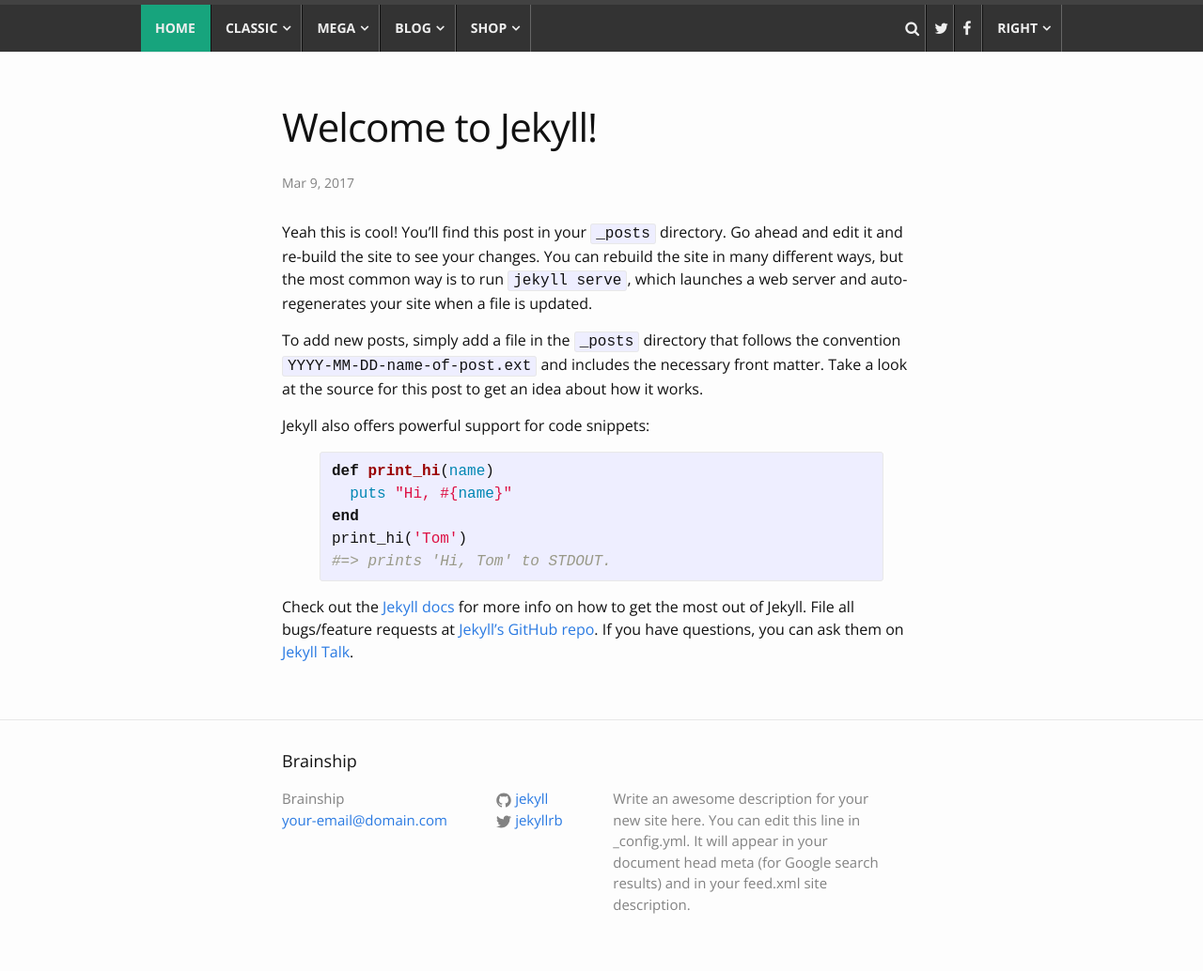
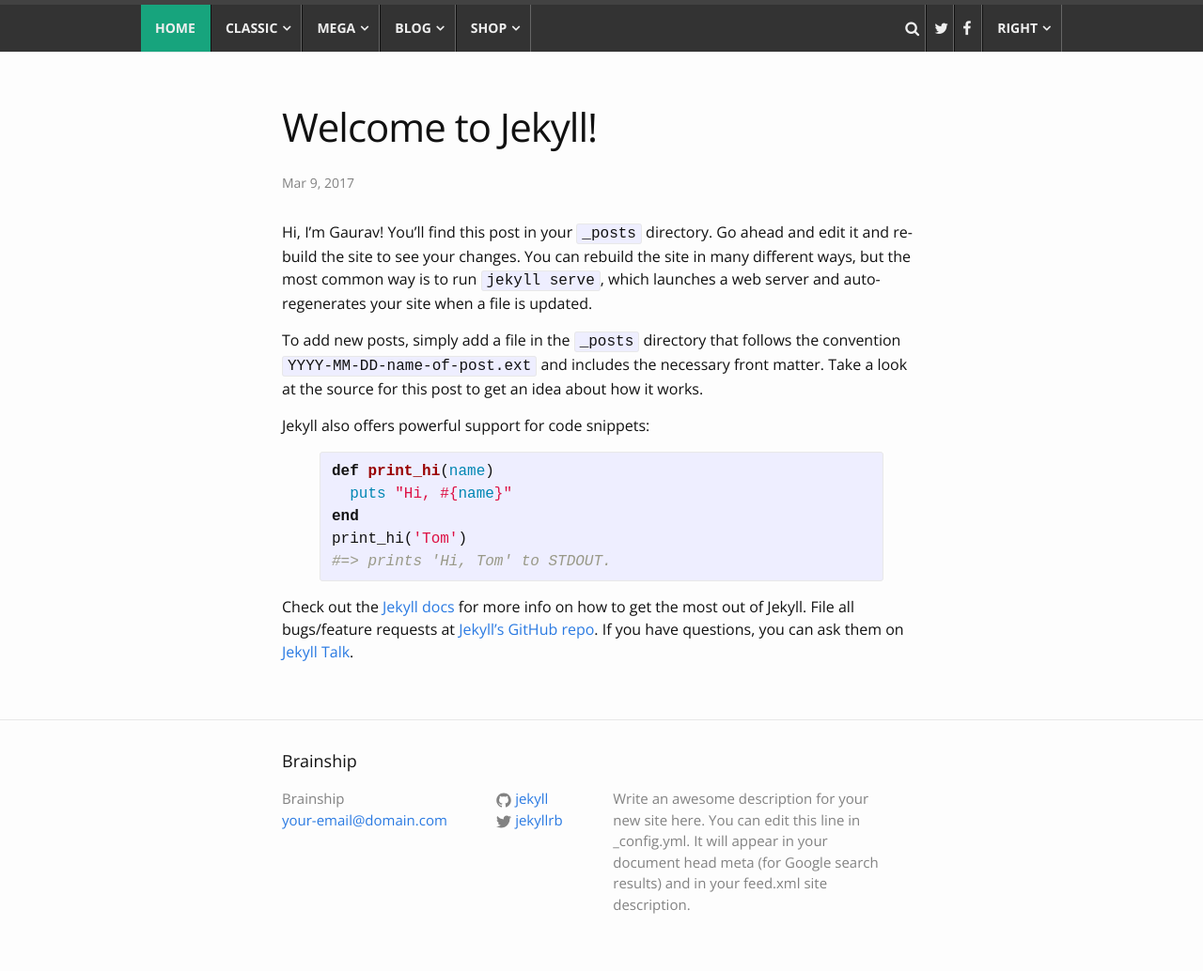
Before and after one commit to brainship/brainship-blog, a Jekyll site: the page built from _posts/2017-03-09-welcome-to-jekyll.markdown, in a window 1280 px wide. Shown: the whole page at 94% size. Built offline with Jekyll 4.4.1, drawn with Linux system fonts in a browser that asks for light colours.

Commit message:
Updated Welcome To Jekyll

```diff
--- a/_posts/2017-03-09-welcome-to-jekyll.markdown
+++ b/_posts/2017-03-09-welcome-to-jekyll.markdown
@@ -7,7 +7,7 @@
 layout: post
 ---
 
-Yeah this is cool! You’ll find this post in your `_posts` directory. Go ahead and edit it and re-build the site to see your changes. You can rebuild the site in many different ways, but the most common way is to run `jekyll serve`, which launches a web server and auto-regenerates your site when a file is updated.
+Hi, I'm Gaurav! You’ll find this post in your `_posts` directory. Go ahead and edit it and re-build the site to see your changes. You can rebuild the site in many different ways, but the most common way is to run `jekyll serve`, which launches a web server and auto-regenerates your site when a file is updated.
 
 To add new posts, simply add a file in the `_posts` directory that follows the convention `YYYY-MM-DD-name-of-post.ext` and includes the necessary front matter. Take a look at the source for this post to get an idea about how it works.
 
```
